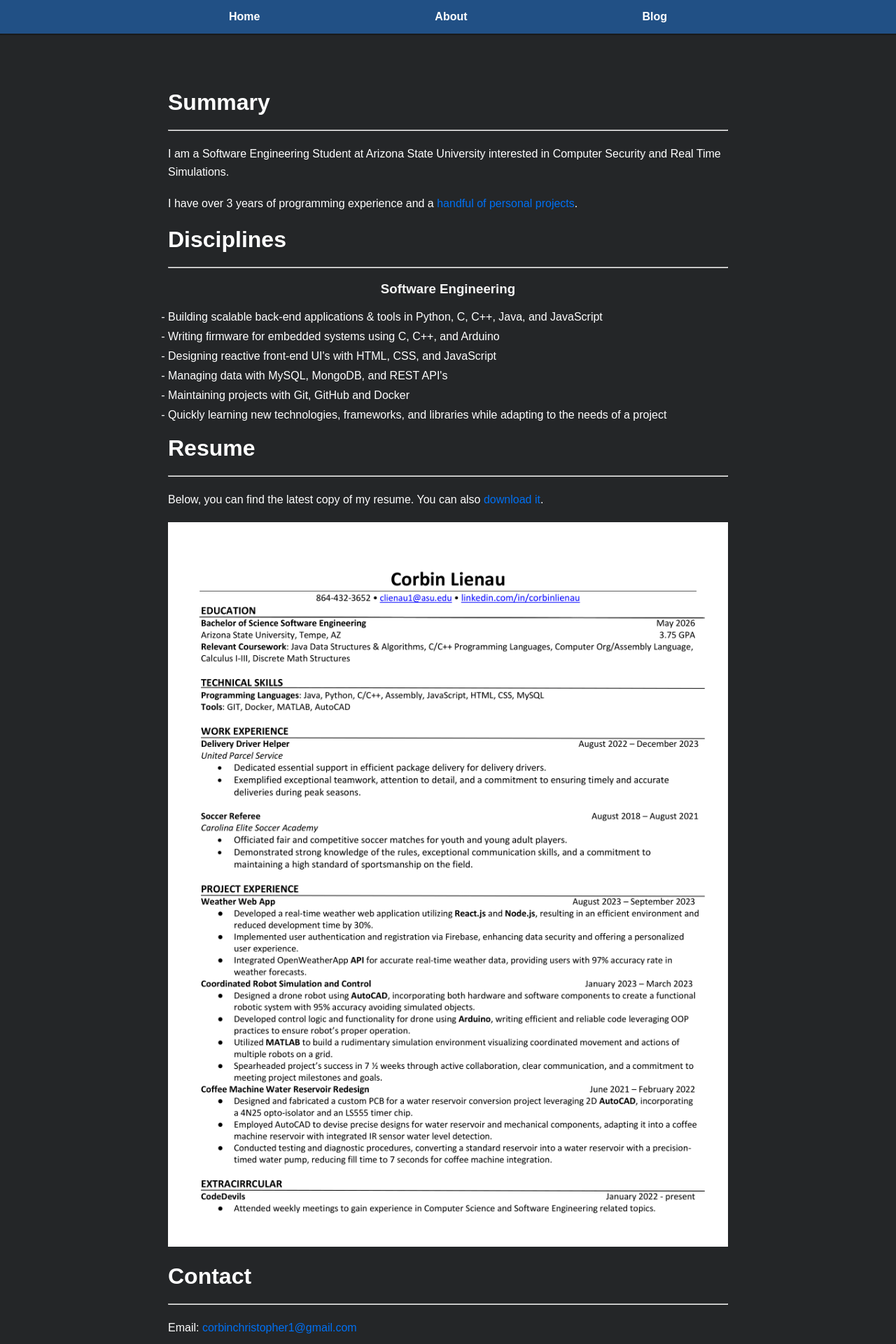
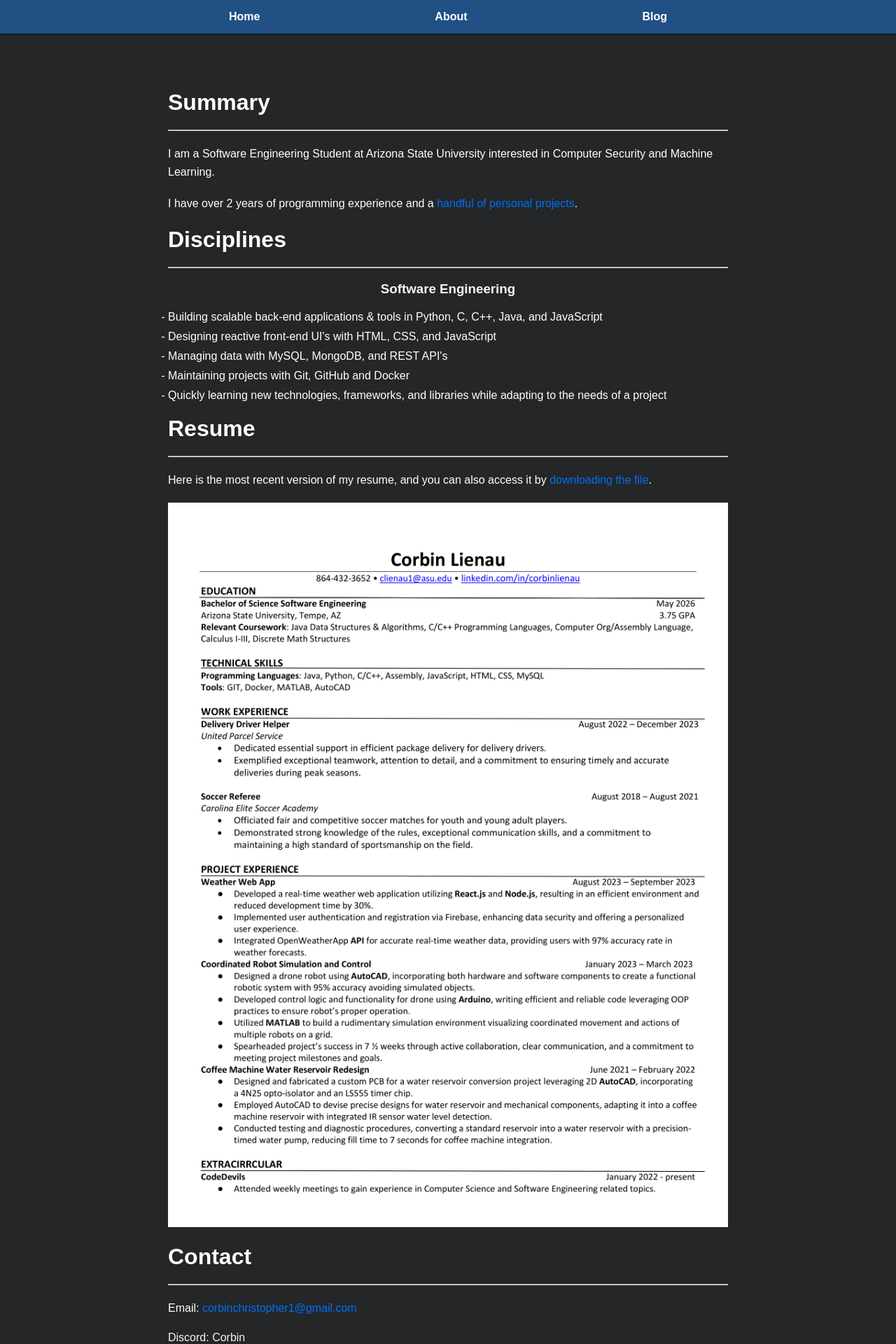
Before and after one commit to garnetraven/personal-website2.0, a Next.js app: page /about in a window 1280 px wide. Shown: the top 1920 px of the page at 70% size. Built offline with nearby package versions, Linux system fonts and the light colour scheme.

Commit message:
Update personal info

```diff
--- a/pages/about.js
+++ b/pages/about.js
@@ -21,10 +21,10 @@ export default function About() {
         <hr />
         <p className={styles.description}>
           I am a Software Engineering Student at Arizona State University
-          interested in Computer Security and Real Time Simulations.
+          interested in Computer Security and Machine Learning.
         </p>
         <p className={styles.description}>
-          I have over 3 years of programming experience and a <a href="http://www.github.com/garnetraven" target='_blank'>handful of personal projects</a>.
+          I have over 2 years of programming experience and a <a href="http://www.github.com/garnetraven" target='_blank'>handful of personal projects</a>.
         </p>
         <h1 className={styles.title}>
           Disciplines
@@ -34,9 +34,6 @@ export default function About() {
         <ul>
           <li>
             Building scalable back-end applications & tools in Python, C, C++, Java, and JavaScript
-          </li>
-          <li>
-            Writing firmware for embedded systems using C, C++, and Arduino
           </li>
           <li>
             Designing reactive front-end UI's with HTML, CSS, and JavaScript
@@ -55,7 +52,7 @@ export default function About() {
           Resume
         </h1>
         <hr />
-        <p className={styles.description}>Below, you can find the latest copy of my resume. You can also <a href='files/resume.pdf' target='_blank'>download it</a>.</p>
+        <p className={styles.description}>Here is the most recent version of my resume, and you can also access it by <a href='files/resume.pdf' target='_blank'>downloading the file</a>.</p>
         <img src='images/resume.png' alt='Resume' width={800} height={1035} />
         <h1 className={styles.title}>
           Contact
@@ -64,6 +61,9 @@ export default function About() {
         <p className={styles.description}>
           Email: <a href="mailto:corbinchristopher1@gmail.com" target="_blank">corbinchristopher1@gmail.com</a>
         </p>
+        <p>
+          Discord: Corbin
+        </p>
       </main>
 
       <Footer />
--- a/pages/index.js
+++ b/pages/index.js
@@ -20,11 +20,11 @@ export default function Home() {
       <main className={styles.main}>
         <p className={styles.description}>
           Software Engineering Student at Arizona State University
-          interested in Computer Security and Real Time Simulations.
+          interested in Computer Security and Machine Learning.
         </p>
         <p>
-        Currently splitting my time between second-year undergrad classes
-        and working on personal projects.
+          I am currently dividing my attention between second-year undergraduate courses
+          and dedicating time to personal projects.
         </p>
       </main>
 
```
